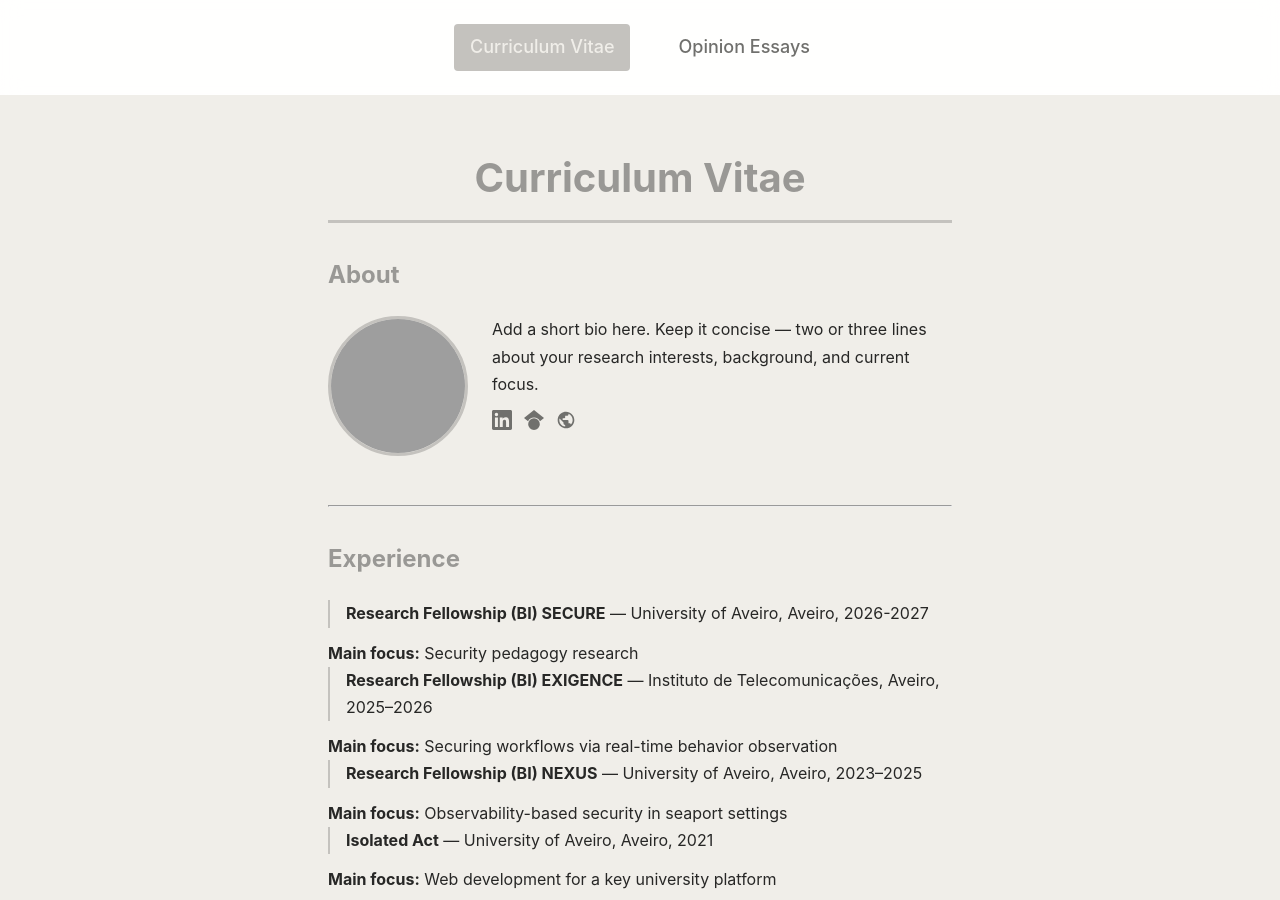
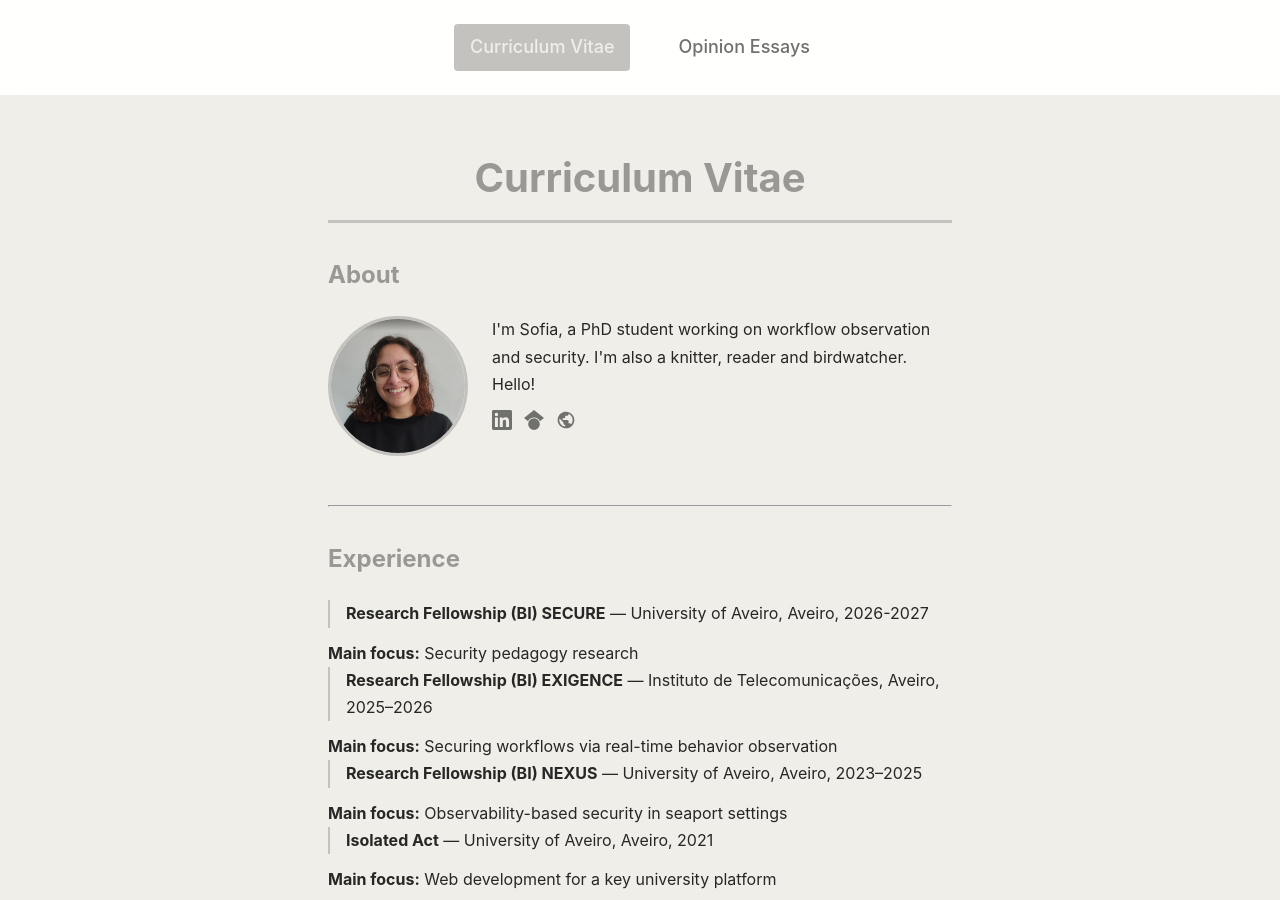
Before and after one commit to SirCocas/sircocas.github.io, a Jekyll site: the page built from index.md, in a window 1280 px wide and 900 px high. Built offline with Jekyll 4.4.1, drawn with Linux system fonts in a browser that asks for light colours; our own code applies the rules of GitHub Pages for plain Markdown files; grey boxes are pictures that could not be loaded.

Commit message:
feat: update About section with new photo and personal bio

```diff
--- a/index.md
+++ b/index.md
@@ -8,20 +8,20 @@ layout: default
 
 <div class="about">
   <div class="about-photo">
-    <img src="{{ '/assets/img/headshot.jpg' | relative_url }}" alt="Headshot">
+    <img src="{{ '/assets/img/photo.jpg' | relative_url }}" alt="Headshot">
   </div>
   <div class="about-text">
     <p>
-      Add a short bio here. Keep it concise — two or three lines about your research interests, background, and current focus.
+     I'm Sofia, a PhD student working on workflow observation and security. I'm also a knitter, reader and birdwatcher. Hello!
     </p>
     <div class="social-links">
-      <a href="https://www.linkedin.com/in/YOUR_PROFILE/" target="_blank" rel="noopener" aria-label="LinkedIn">
+      <a href="https://www.linkedin.com/in/sofia-vaz-b8499b195/" target="_blank" rel="noopener" aria-label="LinkedIn">
         <svg viewBox="0 0 24 24" width="20" height="20" fill="currentColor"><path d="M20.447 20.452h-3.554v-5.569c0-1.328-.027-3.037-1.852-3.037-1.853 0-2.136 1.445-2.136 2.939v5.667H9.351V9h3.414v1.561h.046c.477-.9 1.637-1.85 3.37-1.85 3.601 0 4.267 2.37 4.267 5.455v6.286zM5.337 7.433a2.062 2.062 0 0 1-2.063-2.065 2.064 2.064 0 1 1 2.063 2.065zm1.782 13.019H3.555V9h3.564v11.452zM22.225 0H1.771C.792 0 0 .774 0 1.729v20.542C0 23.227.792 24 1.771 24h20.451C23.2 24 24 23.227 24 22.271V1.729C24 .774 23.2 0 22.222 0h.003z"/></svg>
       </a>
-      <a href="https://scholar.google.com/citations?user=YOUR_ID" target="_blank" rel="noopener" aria-label="Google Scholar">
+      <a href="https://scholar.google.com/citations?user=1tzbKkwAAAAJ" target="_blank" rel="noopener" aria-label="Google Scholar">
         <svg viewBox="0 0 24 24" width="20" height="20" fill="currentColor"><path d="M12 24a7 7 0 1 1 0-14 7 7 0 0 1 0 14zm0-24L0 9.5l4.838 3.94A8 8 0 0 1 12 9a8 8 0 0 1 7.162 4.44L24 9.5z"/></svg>
       </a>
-      <a href="https://www.scopus.com/authid/detail.uri?authorId=YOUR_ID" target="_blank" rel="noopener" aria-label="Scopus">
+      <a href="https://www.scopus.com/authid/detail.uri?authorId=Y60541210500" target="_blank" rel="noopener" aria-label="Scopus">
         <svg viewBox="0 0 24 24" width="20" height="20" fill="currentColor"><path d="M12 2C6.48 2 2 6.48 2 12s4.48 10 10 10 10-4.48 10-10S17.52 2 12 2zm-1 17.93c-3.95-.49-7-3.85-7-7.93 0-.62.08-1.21.21-1.79L9 15v1c0 1.1.9 2 2 2v1.93zm6.9-2.54c-.26-.81-1-1.39-1.9-1.39h-1v-3c0-.55-.45-1-1-1H8v-2h2c.55 0 1-.45 1-1V7h2c1.1 0 2-.9 2-2v-.41c2.93 1.19 5 4.06 5 7.41 0 2.08-.8 3.97-2.1 5.39z"/></svg>
       </a>
     </div>
```
Also changed, not shown: assets/img/photo.jpg (added).
